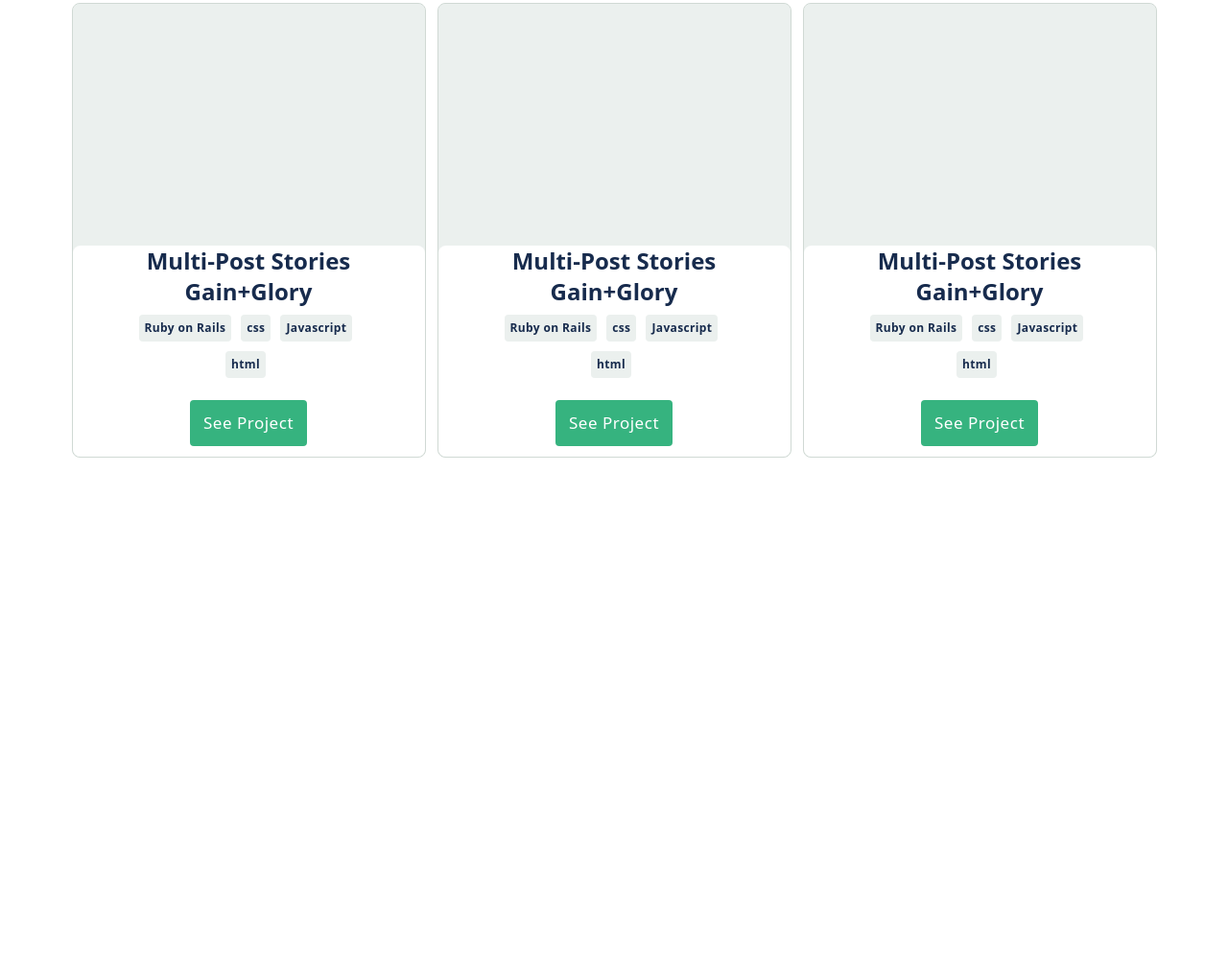
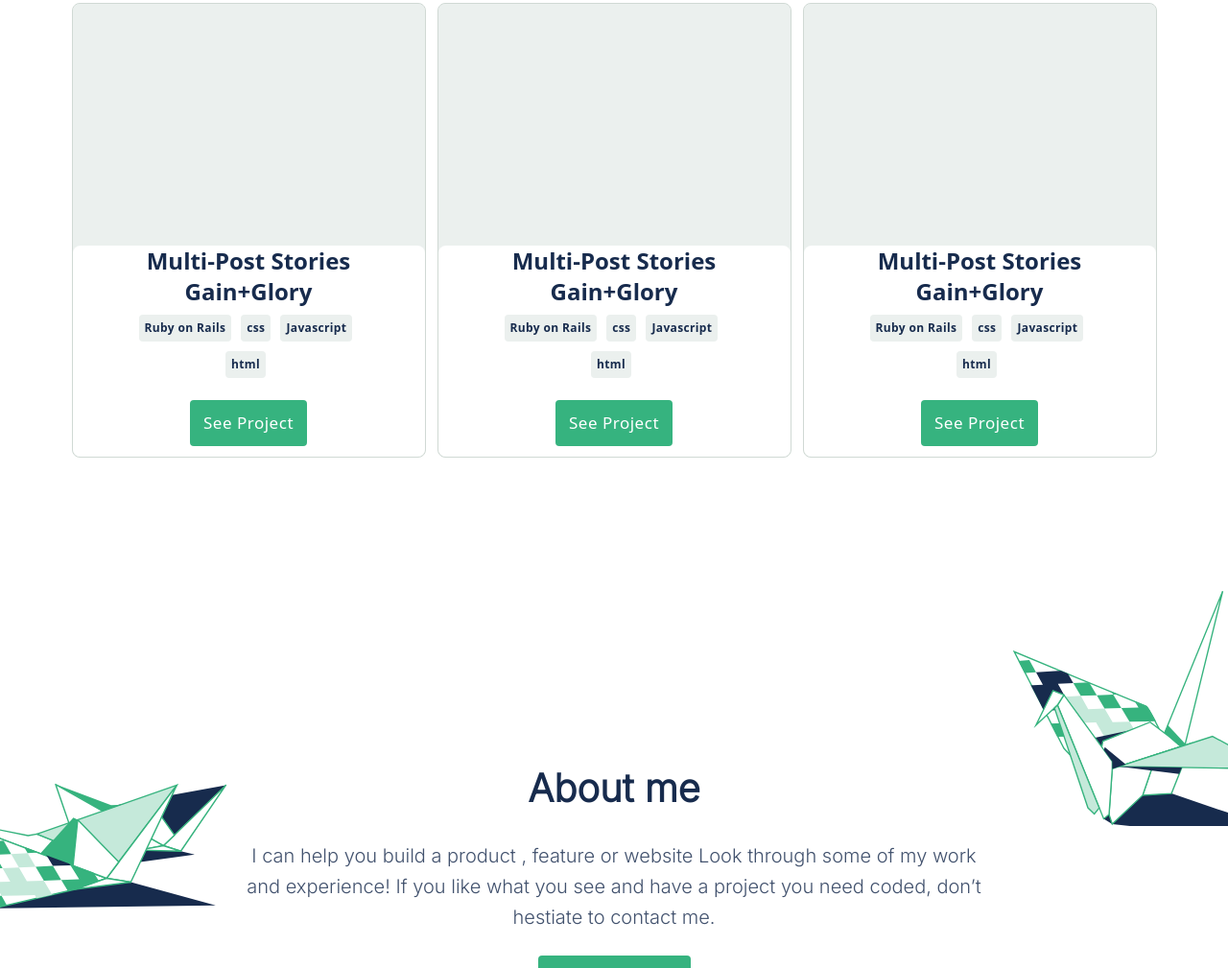
Before and after one commit to kennankole/learn-bootsrap, a website: page index.html in a window 1280 px wide. Shown: the part 1791-2800 px from the top of the page at 96% size. Before the commit the page ends 2274 px from the top, so only its background shows below. Drawn offline with nearby package versions, Linux system fonts and the light colour scheme.

Commit message:
Created and styled the about me section.

```diff
--- a/index.css
+++ b/index.css
@@ -184,3 +184,75 @@ li, a {
 	letter-spacing: 0.03em;
 	color: #FFFFFF;
 }
+
+/*+++++++++++++++++About Me Section++++++++++++++++++++++++*/
+
+.about-me-section {
+	align-items: center;
+	padding: 80px 0px;
+	gap: 48px;
+	width: 1171px;
+	height: 808px;
+	left: 135px;
+	top: 2331px;
+}
+.about-me-bg {
+	margin-top: 100px;
+	position: absolute;
+	width: 1280px;
+	height: 331px;
+	top: 2307px;
+	background-image:
+    url("/images/about-me-right-bg.svg"),
+    url("/images/about-me-left-bg.svg");
+  background-position: top right, left bottom;
+  background-repeat: no-repeat;
+}
+
+.about-title {
+	padding: 20px;
+}
+.about-title h1 {
+	font-family: 'Inter';
+	font-style: normal;
+	font-weight: 700;
+	font-size: 40px;
+	line-height: 52px;
+	text-align: center;
+	color: #172B4D;
+}
+
+.about-par {
+	width: 820px;
+	height: 96px;
+}
+
+.about-par p {
+	font-family: 'Inter';
+	font-style: normal;
+	font-weight: 400;
+	font-size: 20px;
+	line-height: 32px;
+	padding: 0 15px;
+	text-align: center;
+	color: #42526E;
+}
+
+.resume-btn {
+	padding: 24px;
+}
+.about-btn {
+	align-items: center;
+	padding: 12px;
+	gap: 10px;
+	width: 159px;
+	height: 48px;
+	background: #36B37F;
+	border-radius: 4px;
+	border: none;
+	font-weight: 500;
+	font-size: 17px;
+	line-height: 24px;
+	letter-spacing: 0.03em;
+	color: #FFFFFF;
+}
--- a/index.html
+++ b/index.html
@@ -224,7 +224,27 @@
 	</section>
 
 	<!---------------------------------About Me Section---------------------------------------->
-
+	<section class="about-me-section">
+		<div class="about-me-bg">
+			<div class="container">
+				<div class="row row-cols-1 justify-content-md-center">
+					<div class="col col-lg-8 about-title">
+						<h1>About me</h1>
+					</div>
+					<div class="col col-lg-8 about-par">
+						<p>
+							I can help you build a product , feature or website Look through some of my work and experience! If you like what you see and have a project you need coded,
+							don’t hestiate to contact me.
+						</p>
+					</div>
+					<div class="col col-lg-8 resume-btn">
+						<button type="submit" class="about-btn">Get My Resume</button>
+					</div>
+				</div>
+				</div>
+			</div>
+		</div>
+	</section>
 	<script src="https://cdn.jsdelivr.net/npm/bootstrap@5.0.2/dist/js/bootstrap.bundle.min.js" integrity="sha384-MrcW6ZMFYlzcLA8Nl+NtUVF0sA7MsXsP1UyJoMp4YLEuNSfAP+JcXn/tWtIaxVXM" crossorigin="anonymous"></script>
 </body>
 </html>
```
Also changed, not shown: images/about-me-left-bg.svg (renamed from images/illustration-about-me-2-desktop.svg), images/about-me-right-bg.svg (renamed from images/illustration-about me-1-desktop.svg), images/form-bg.svg (renamed from images/illustration-1-contact-form-desktop.svg).
